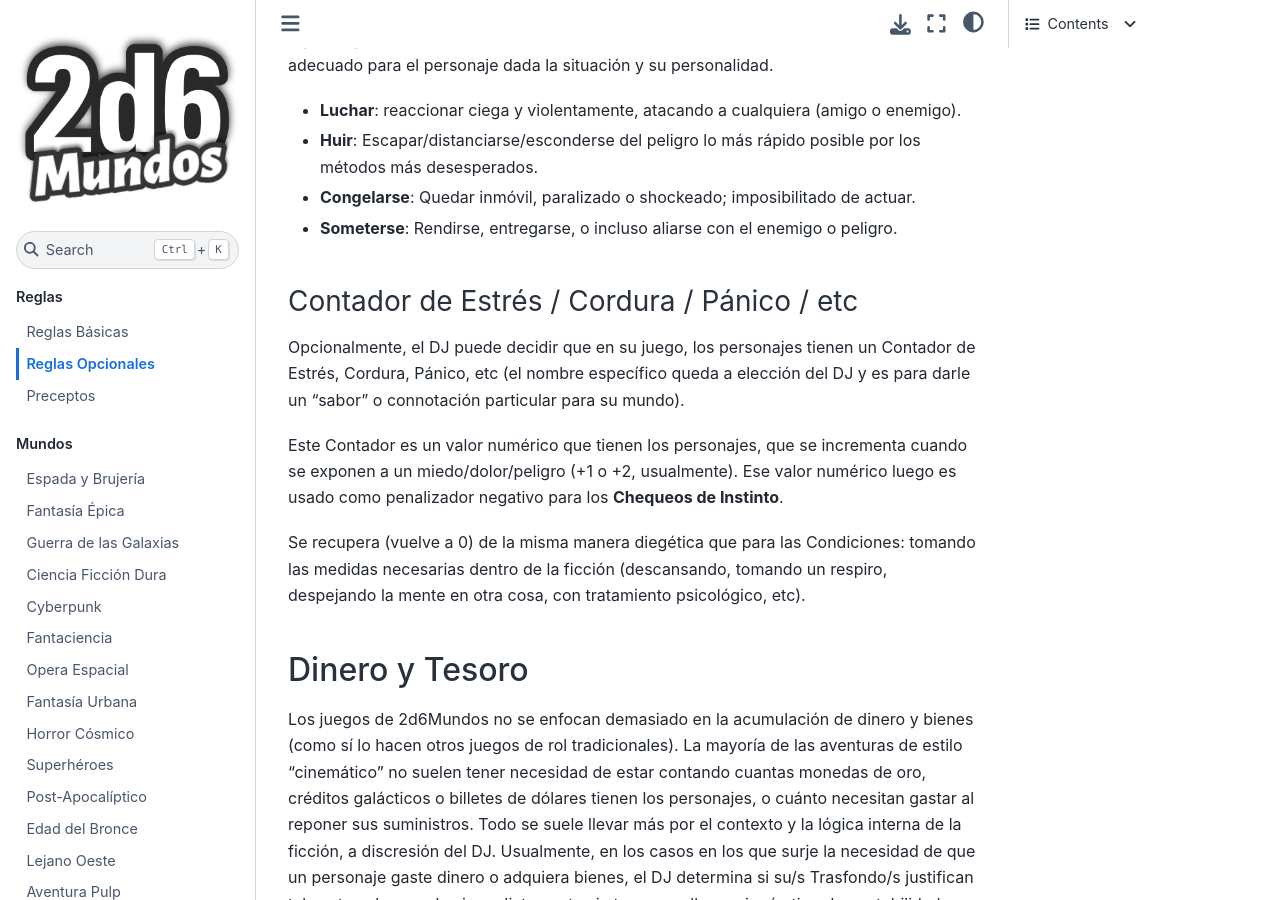
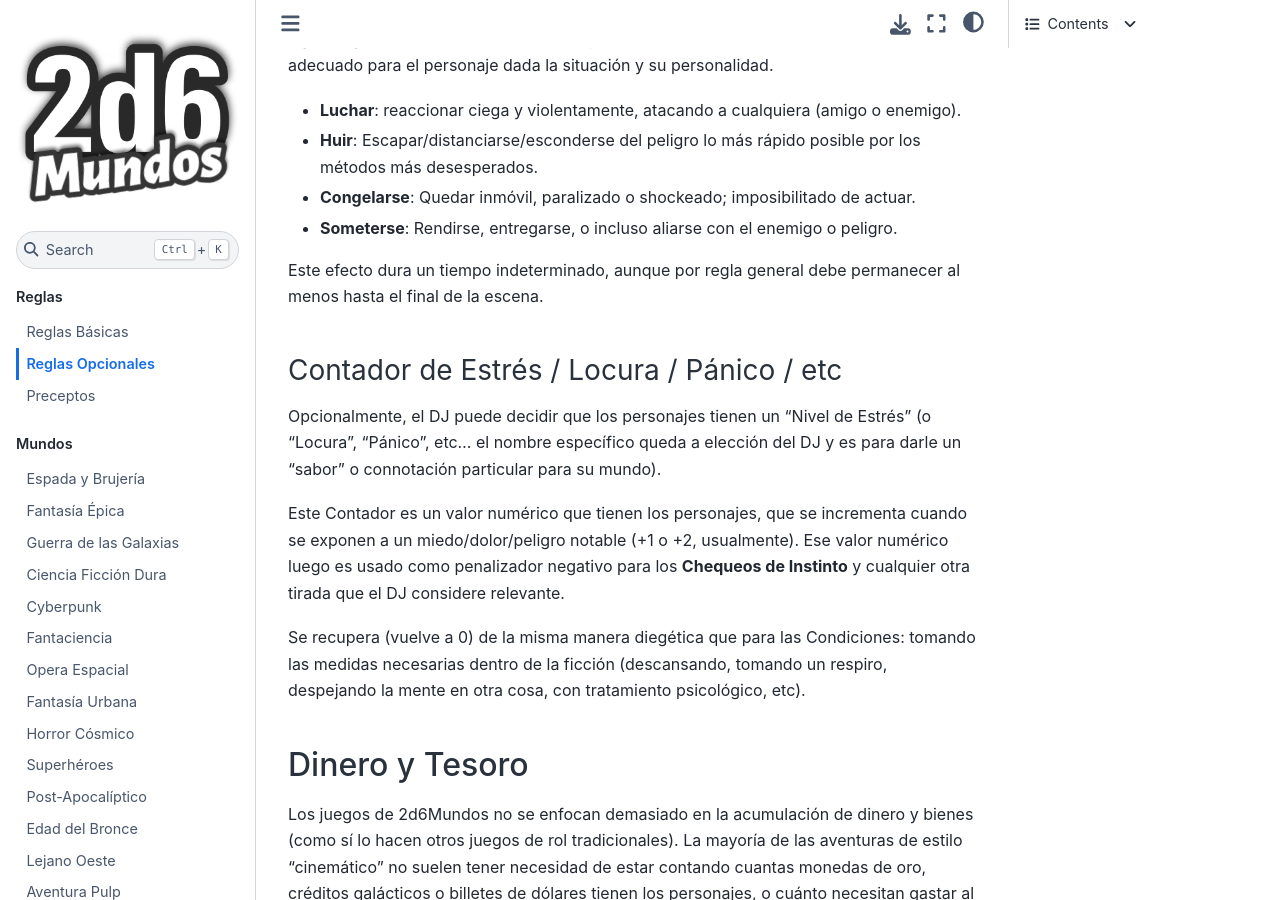
Before and after one commit to TaTooKa/2d6Mundos, a Sphinx documentation site: the page built from docs/source/pages/rules/reglas-opcionales.rst, in a window 1280 px wide and 900 px high, scrolled down 5200 px. Built offline with Sphinx 7.4.7 and the Sphinx Book theme 1.1.4, drawn with Linux system fonts in a browser that asks for light colours; some web fonts are replaced.

Commit message:
fix texts

```diff
--- a/docs/source/pages/rules/reglas-opcionales.rst
+++ b/docs/source/pages/rules/reglas-opcionales.rst
@@ -148,12 +148,14 @@ El jugador está obligado a rolear a su personaje en uno de los 4 modos posibles
 * **Congelarse**: Quedar inmóvil, paralizado o shockeado; imposibilitado de actuar.
 * **Someterse**: Rendirse, entregarse, o incluso aliarse con el enemigo o peligro.
 
-Contador de Estrés / Cordura / Pánico / etc
-^^^^^^^^^^^^^^^^^^^^^^^^^^^^^^^^^^^^^^^^^^^
+Este efecto dura un tiempo indeterminado, aunque por regla general debe permanecer al menos hasta el final de la escena.
 
-Opcionalmente, el DJ puede decidir que en su juego, los personajes tienen un Contador de Estrés, Cordura, Pánico, etc (el nombre específico queda a elección del DJ y es para darle un "sabor" o connotación particular para su mundo).
+Contador de Estrés / Locura / Pánico / etc
+^^^^^^^^^^^^^^^^^^^^^^^^^^^^^^^^^^^^^^^^^^
 
-Este Contador es un valor numérico que tienen los personajes, que se incrementa cuando se exponen a un miedo/dolor/peligro (+1 o +2, usualmente). Ese valor numérico luego es usado como penalizador negativo para los **Chequeos de Instinto**.
+Opcionalmente, el DJ puede decidir que los personajes tienen un "Nivel de Estrés" (o "Locura", "Pánico", etc... el nombre específico queda a elección del DJ y es para darle un "sabor" o connotación particular para su mundo).
+
+Este Contador es un valor numérico que tienen los personajes, que se incrementa cuando se exponen a un miedo/dolor/peligro notable (+1 o +2, usualmente). Ese valor numérico luego es usado como penalizador negativo para los **Chequeos de Instinto** y cualquier otra tirada que el DJ considere relevante.
 
 Se recupera (vuelve a 0) de la misma manera diegética que para las Condiciones: tomando las medidas necesarias dentro de la ficción (descansando, tomando un respiro, despejando la mente en otra cosa, con tratamiento psicológico, etc).
 
```
